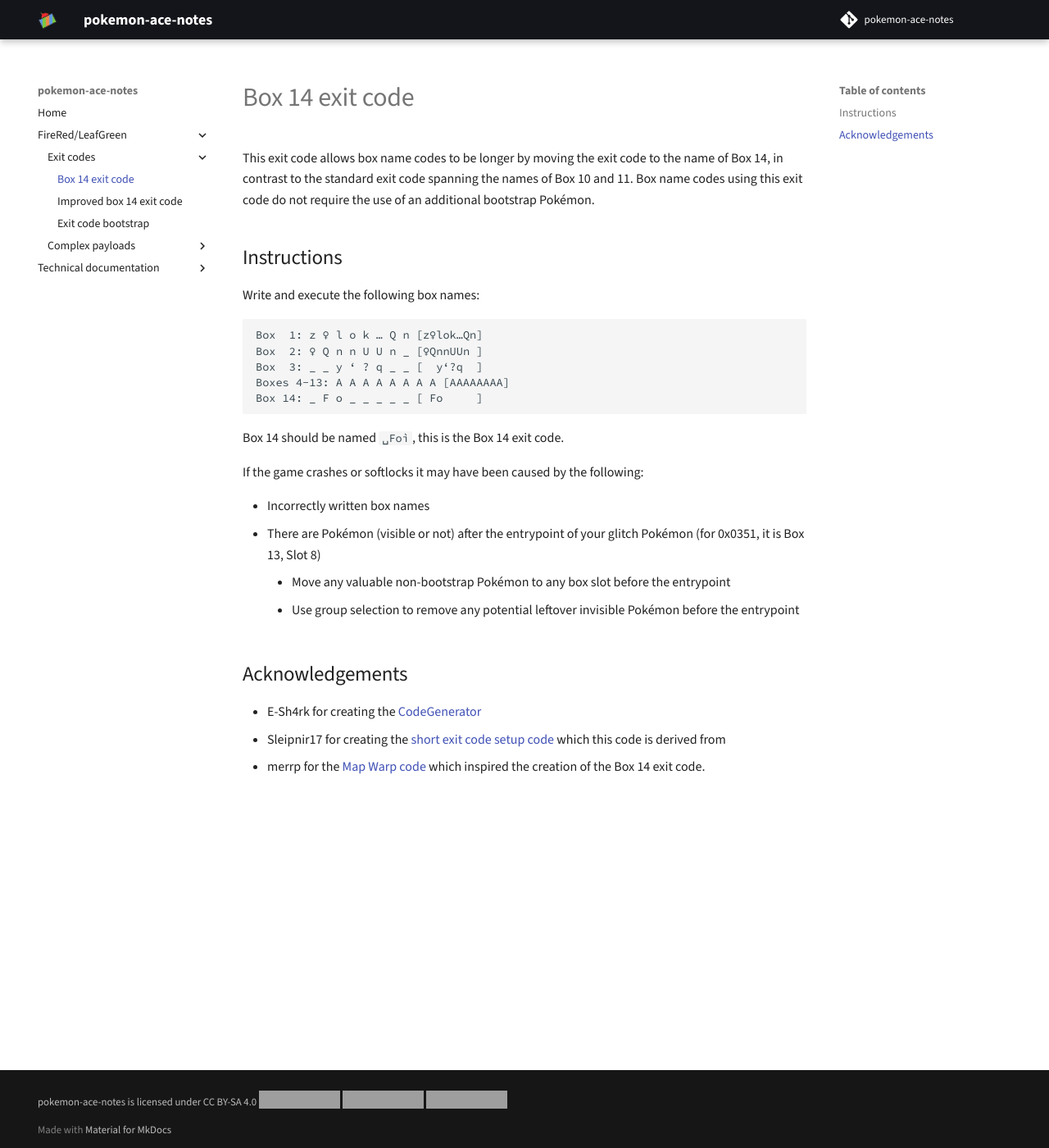
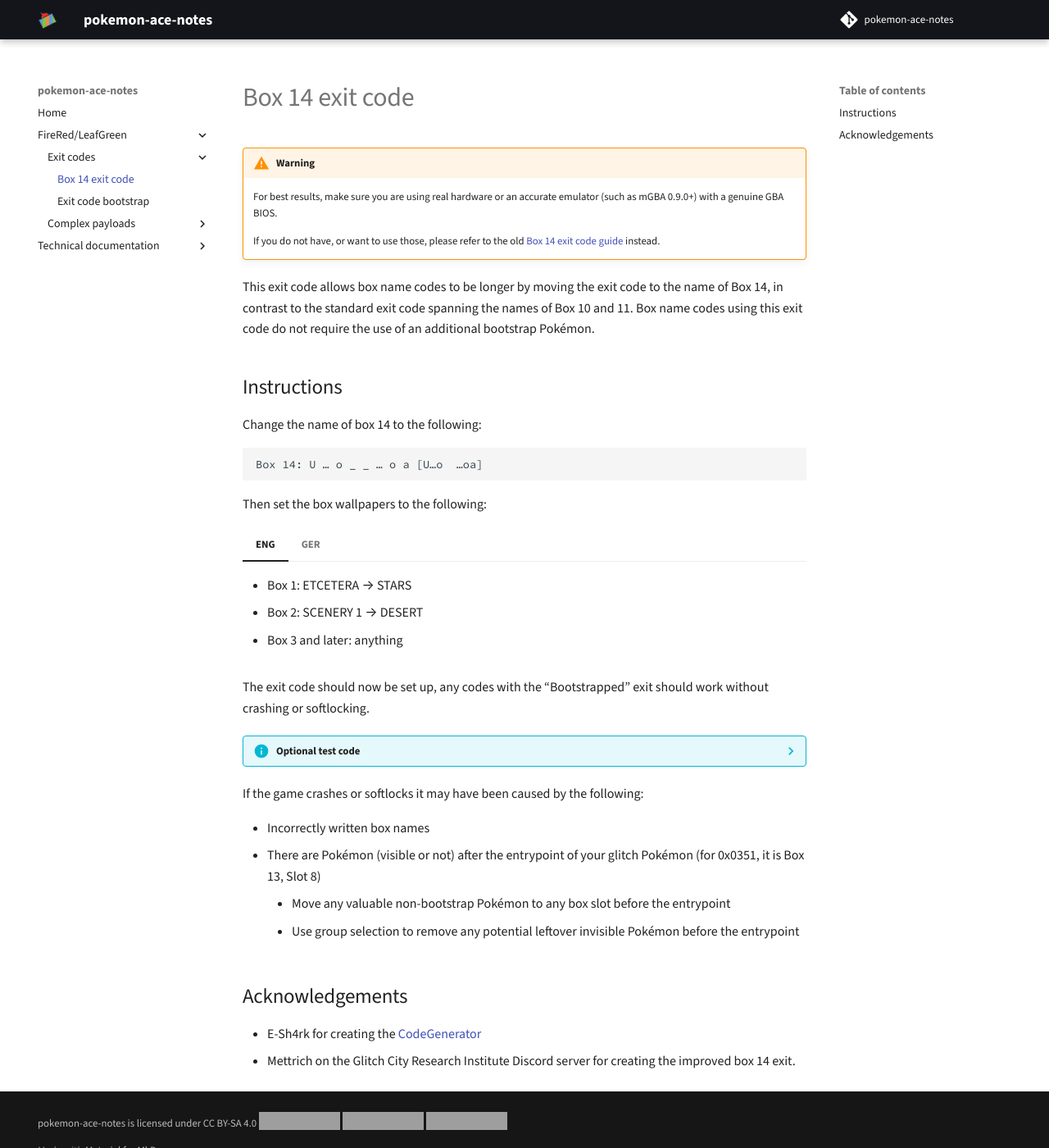
Before and after one commit to pomeg-letterbombers/pokemon-ace-notes, an MkDocs documentation site: the page built from docs/frlg/exit-codes/box-14-exit.md, in a window 1280 px wide and 1400 px high. Shown: the whole window at 82% size. Built offline with MkDocs 1.6.1 and Material for MkDocs 9.7.7, drawn with Linux system fonts in a browser that asks for light colours; comment, search, counter and statistics services are not loaded; grey boxes are pictures that could not be loaded.

Commit message:
Redirect box 14 exit code page to Mettrich's improved version.
- Designate the improved version as the main version.
- Designate the original version as the old version.

````diff
--- a/docs/frlg/exit-codes/box-14-exit.md
+++ b/docs/frlg/exit-codes/box-14-exit.md
@@ -1,19 +1,57 @@
+!!! warning
+
+    For best results, make sure you are using real hardware or an accurate emulator (such as mGBA 0.9.0+) with a genuine GBA BIOS.
+
+    If you do not have, or want to use those, please refer to the old [Box 14 exit code guide](old-box-14-exit.md) instead.
+
 This exit code allows box name codes to be longer by moving the exit code to the name of Box 14, in contrast to the standard exit code spanning the names of Box 10 and 11.
 Box name codes using this exit code do not require the use of an additional bootstrap Pokémon.
 
 ## Instructions
 
-Write and execute the following box names:
+Change the name of box 14 to the following:
 
 ```
-Box  1: z ♀ l o k … Q n	[z♀lok…Qn]
-Box  2: ♀ Q n n U U n _	[♀QnnUUn ]
-Box  3: _ _ y ‘ ? q _ _	[  y‘?q  ]
-Boxes 4-13: A A A A A A A A	[AAAAAAAA]
-Box 14: _ F o _ _ _ _ _	[ Fo     ]
+Box 14: U … o _ _ … o a	[U…o  …oa]
 ```
 
-Box 14 should be named `␣Foì`, this is the Box 14 exit code.
+Then set the box wallpapers to the following:
+
+=== "ENG"
+
+    - Box 1: ETCETERA → STARS
+    - Box 2: SCENERY 1 → DESERT
+    - Box 3 and later: anything
+
+=== "GER"
+
+    - Box 1: SONSTIGES → STERN
+    - Box 2: LISTE1 → WÜSTE
+    - Box 3 and later: anything
+
+The exit code should now be set up, any codes with the “Bootstrapped” exit should work without crashing or softlocking.
+
+??? info "Optional test code"
+
+    Write the following box names and then trigger ACE.
+
+    ```
+    Box  1: 4 C U n n R … o	[4CUnnR…o]
+    Box  2: P R o / F w m _	[PRo/Fwm ]
+    Box  3: _ _ V H 0 o _ _	[  VH0o  ]
+    Box  4: _ … H R n _ _ _	[ …HRn   ]
+    Box  5: / F Q m D F Q m	[/FQmDFQm]
+    Box  6: _ _ _ _ _ _ … _	[      … ]
+    Box  7: _ _ _ _ _ … _ _	[     …  ]
+    Box  8: _ _ _ _ … _ _ _	[    …   ]
+    Box  9: _ _ _ … _ _ _ _	[   …    ]
+    Box 10: _ _ _ _ _ _ … _	[      … ]
+    Box 11: _ _ _ _ _ … _ _	[     …  ]
+    Box 12: _ _ _ _ … _ _ _	[    …   ]
+    Box 13: _ _ _ … _ _ _ _	[   …    ]
+    ```
+
+    A shiny Bulbasaur should appear in Box 10, Slot 19, that means the exit code is working as expected.
 
 If the game crashes or softlocks it may have been caused by the following:
 
@@ -25,5 +63,4 @@
 ## Acknowledgements
 
 - E-Sh4rk for creating the [CodeGenerator](https://e-sh4rk.github.io/CodeGenerator)
-- Sleipnir17 for creating the [short exit code setup code](https://e-sh4rk.github.io/EmeraldACE_web/doc/FRLG_Short_Exit_Codes_Guide.pdf) which this code is derived from
-- merrp for the [Map Warp code](https://www.youtube.com/watch?v=yVhK4pLC9ac) which inspired the creation of the Box 14 exit code.
+- Mettrich on the Glitch City Research Institute Discord server for creating the improved box 14 exit.
--- a/mkdocs.yml
+++ b/mkdocs.yml
@@ -8,7 +8,6 @@
   - FireRed/LeafGreen:
     - Exit codes:
       - Box 14 exit code: frlg/exit-codes/box-14-exit.md
-      - Improved box 14 exit code: frlg/exit-codes/improved-box-14-exit.md
       - Exit code bootstrap: frlg/exit-codes/exit-code-bootstrap.md
     - Complex payloads:
       - Hexwriter: frlg/complex-payloads/hex-writer.md
````
Also changed, not shown: docs/frlg/exit-codes/improved-box-14-exit.md (deleted, +0 -56 lines), docs/frlg/exit-codes/old-box-14-exit.md (added, +39 -0 lines).
